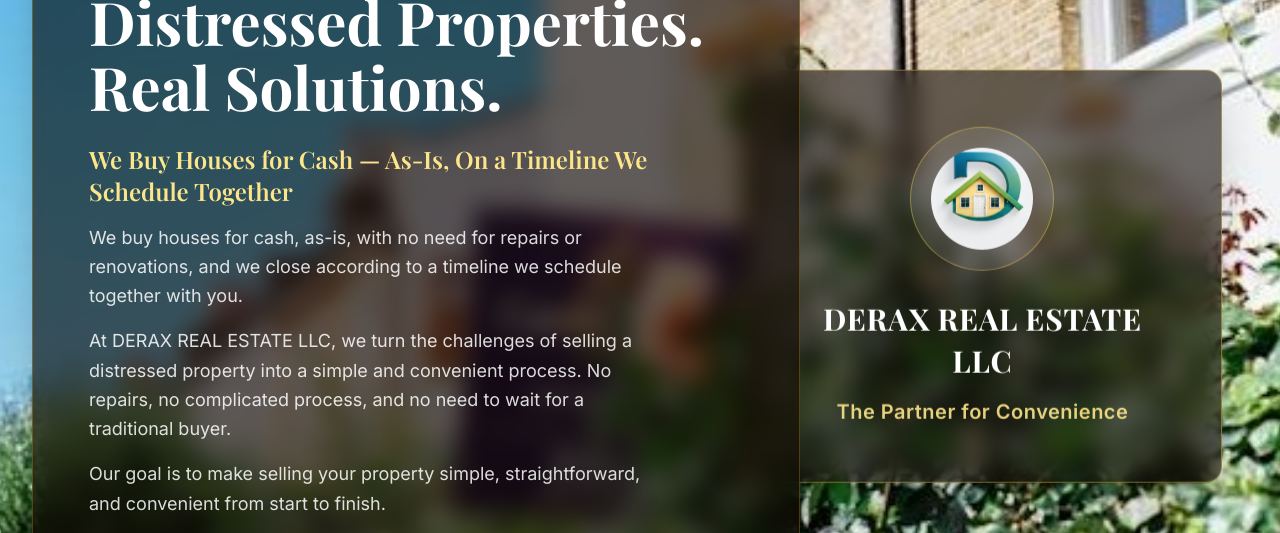
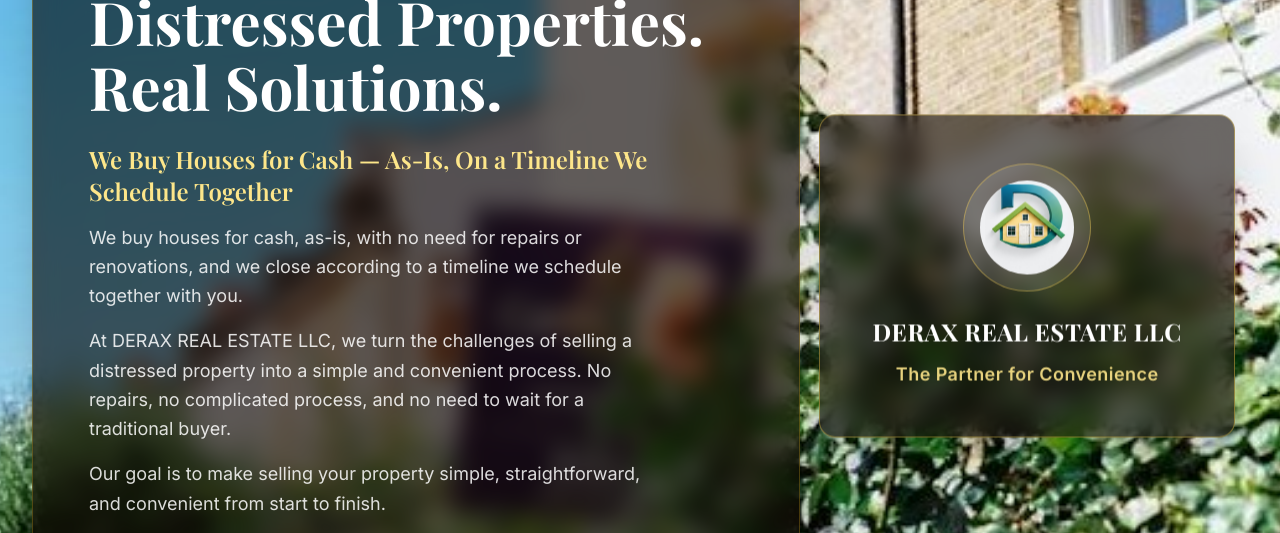
Before and after one commit to derax-properties/derax-properties, a Next.js app: page / in a window 1280 px wide. Shown: the part 261-794 px from the top of the page. Built offline with nearby package versions, Linux system fonts and the light colour scheme; no server answers; the database is empty; a web font is replaced by a local one.

Commit message:
Fix badge overlap with title panel at common desktop widths

```diff
--- a/app/page.tsx
+++ b/app/page.tsx
@@ -72,14 +72,14 @@
           Brighter Futures.
         </p>
 
-        <div className="absolute left-[58%] top-1/2 z-10 hidden w-[30rem] -translate-y-1/2 flex-col items-center rounded-2xl border border-amber-300/40 bg-[#110a05]/60 px-12 py-14 text-center shadow-2xl backdrop-blur-md md:flex">
-          <span className="flex h-36 w-36 items-center justify-center rounded-full border border-amber-300/40 bg-white/10 p-5">
+        <div className="absolute left-[64%] top-1/2 z-10 hidden w-[26rem] -translate-y-1/2 flex-col items-center rounded-2xl border border-amber-300/40 bg-[#110a05]/60 px-10 py-12 text-center shadow-2xl backdrop-blur-md xl:flex">
+          <span className="flex h-32 w-32 items-center justify-center rounded-full border border-amber-300/40 bg-white/10 p-4">
             <DeraxMark className="h-full w-full" />
           </span>
-          <p className="mt-7 font-display text-3xl font-bold leading-snug text-white tracking-wide">
+          <p className="mt-6 font-display text-2xl font-bold leading-snug text-white tracking-wide">
             DERAX REAL ESTATE LLC
           </p>
-          <p className="mt-4 text-xl font-semibold tracking-wide text-amber-200/90">
+          <p className="mt-3 text-lg font-semibold tracking-wide text-amber-200/90">
             The Partner for Convenience
           </p>
         </div>
```
